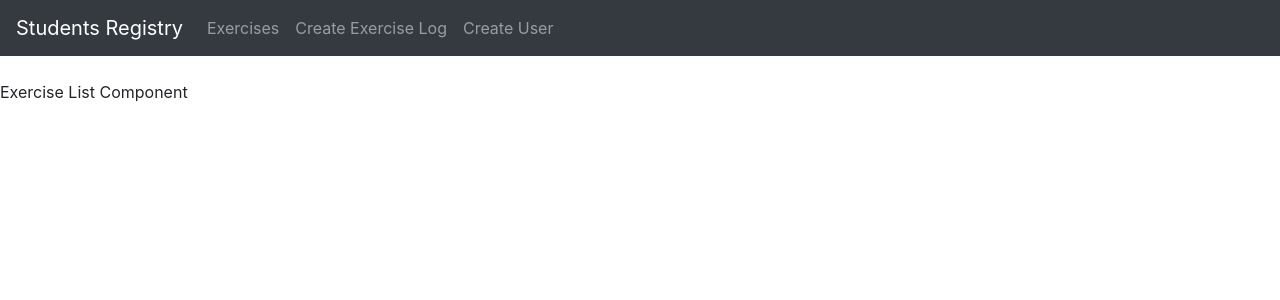
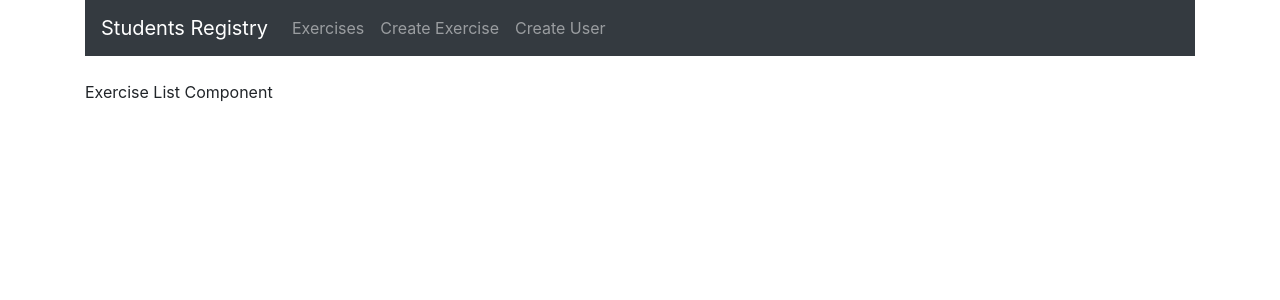
Before and after one commit to arb1ona/Students-Registry-Axios, a React (Create React App) app in the folder students-registry/: page / in a window 1280 px wide. Shown: the top 300 px of the page. Built offline with nearby package versions, Linux system fonts and the light colour scheme.

Commit message:
front end routes

```diff
--- a/students-registry/src/App.js
+++ b/students-registry/src/App.js
@@ -11,12 +11,14 @@ import CreateExercise from "./components/CreateExercise";
 function App() {
   return (
     <Router>
+      <div className="container">
         <Navbar />
         <br />
         <Route path="/" exact component={ExercisesList} />
         <Route path="/edit/:id" component={EditExercise} />
         <Route path="/create" component={CreateExercise} />
         <Route path="/user" exact component={CreateUser} />
+      </div>
     </Router>
   );
 }
--- a/students-registry/src/components/CreateExercise.js
+++ b/students-registry/src/components/CreateExercise.js
@@ -0,0 +1,7 @@
+import React, { Component } from "react";
+
+export default class CreateExercise extends Component {
+  render() {
+    return <div>Create Exercise</div>;
+  }
+}
--- a/students-registry/src/components/CreateUser.js
+++ b/students-registry/src/components/CreateUser.js
@@ -0,0 +1,7 @@
+import React, { Component } from "react";
+
+export default class CreateUser extends Component {
+  render() {
+    return <div>Create User</div>;
+  }
+}
--- a/students-registry/src/components/EditExercise.js
+++ b/students-registry/src/components/EditExercise.js
@@ -0,0 +1,7 @@
+import React, { Component } from "react";
+
+export default class EditExercise extends Component {
+  render() {
+    return <div>Edit Exercise</div>;
+  }
+}
--- a/students-registry/src/components/Navbar.js
+++ b/students-registry/src/components/Navbar.js
@@ -17,7 +17,7 @@ export default class Navbar extends Component {
             </li>
             <li className="navbar-item">
               <Link to="/create" className="nav-link">
-                Create Exercise Log
+                Create Exercise
               </Link>
             </li>
             <li className="navbar-item">
```
Also changed, not shown: 1 other file (tests, documents, lock files or other folders). Lines whose indentation alone changed are shown as unchanged.
